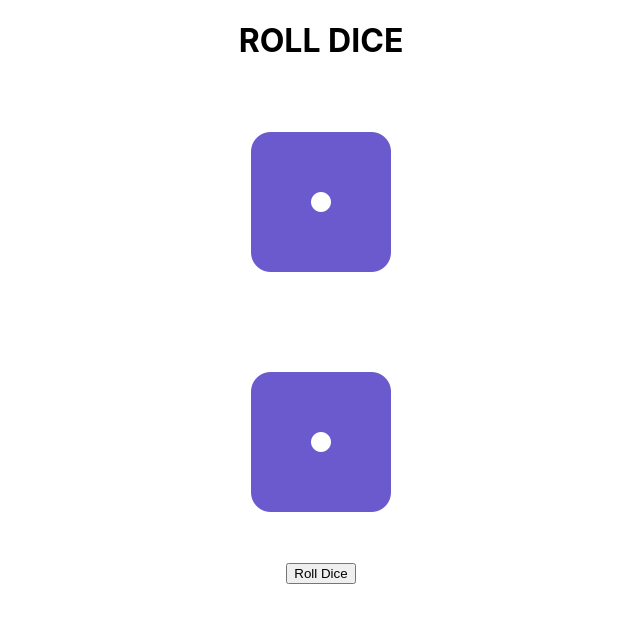
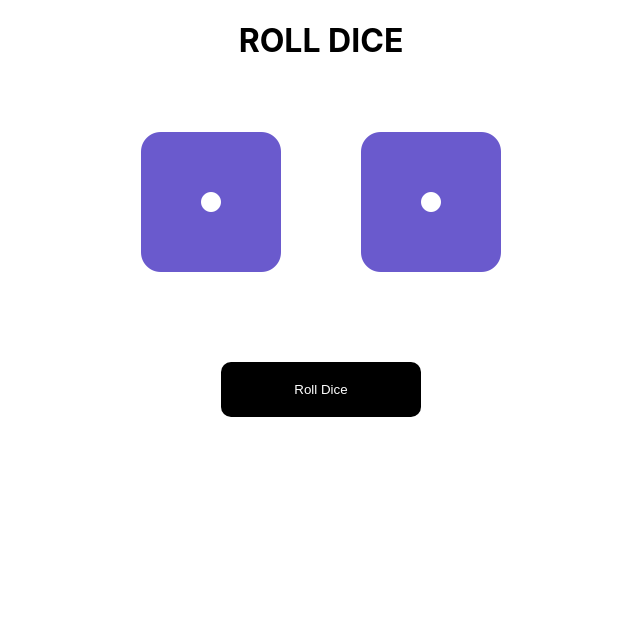
Before and after one commit to hiramzamorano/ahzamorano-gmail.com, a React (Create React App) app: page / in a window 1280 px wide. Shown: the top 622 px of the page, without its empty margins (319-959 px from the left). Built offline with nearby package versions, Linux system fonts and the light colour scheme.

Commit message:
Adds Style

```diff
--- /dev/null
+++ b/src/RollDice.css
@@ -0,0 +1,25 @@
+.RollDice {
+    display: flex;
+    flex-flow: column nowrap;
+    min-height: 100vh;
+}
+.RollDice-container{
+    display: flex;
+    justify-content: center;
+    align-content: center;
+}
+.RollDice button {
+    align-self: center;
+    width: 15em;
+    padding: 1.5em;
+    border: 0px;
+    border-radius: 10px;
+    color: white;
+    background: black;
+    margin-top: 3em;
+}
+
+.RollDice button:hover {
+    cursor: pointer;
+    background-color: darkslateblue;
+}
--- a/src/RollDice.js
+++ b/src/RollDice.js
@@ -1,5 +1,6 @@
 import React, {Component} from 'react';
 import Die from "./Die";
+import './RollDice.css'
 
 class RollDice extends Component {
     static defaultProps = {
@@ -20,9 +21,11 @@ class RollDice extends Component {
 
     render() {
         return (
-            <div>
-                <Die face={this.state.die1} />
-                <Die face={this.state.die2} />
+            <div className='RollDice'>
+                <div className="RollDice-container">
+                    <Die face={this.state.die1} />
+                    <Die face={this.state.die2} />
+                </div>
                 <button onClick={this.roll}>Roll Dice</button>
             </div>
         );
```
